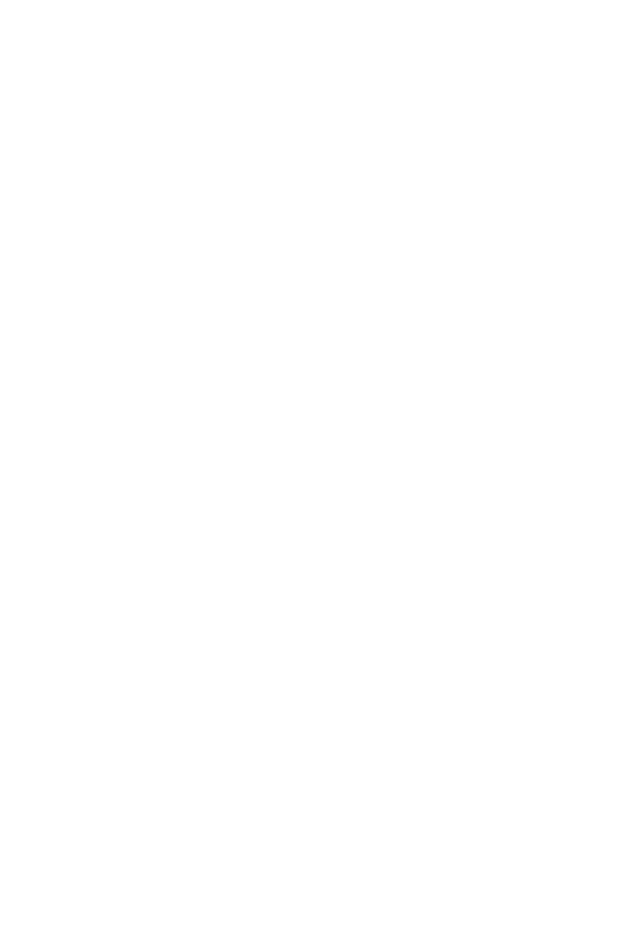
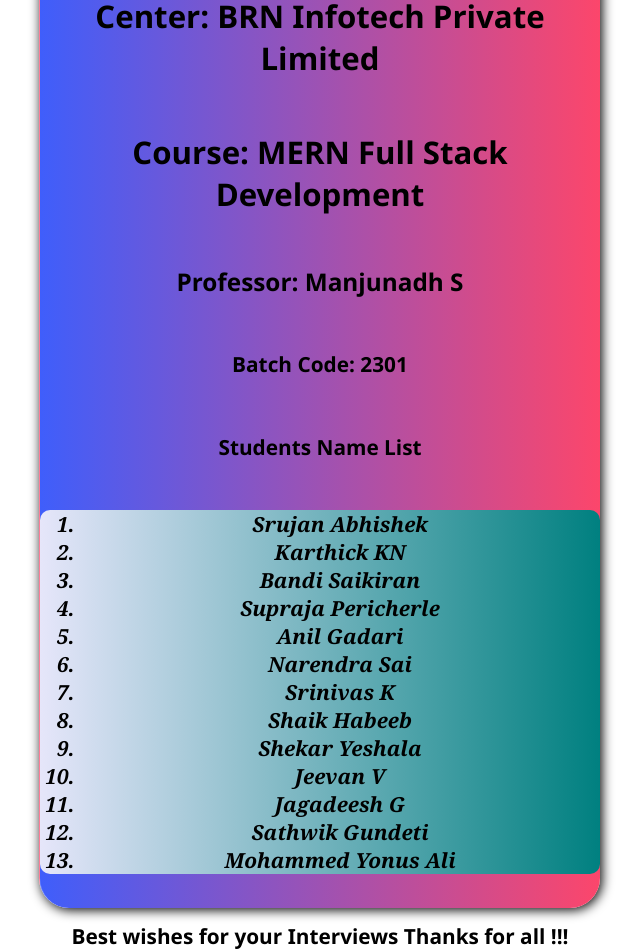
Before and after one commit to manjunadhb/batch2301rep, a React (Create React App) app: page / in a window 1280 px wide. Shown: the part 1600-2550 px from the top of the page, without its empty margins (311-953 px from the left). Before the commit the page ends 1287 px from the top, so only its background shows below. Built offline with nearby package versions, Linux system fonts and the light colour scheme.

Commit message:
added the students list of BRN

```diff
--- a/package.json
+++ b/package.json
@@ -10,6 +10,7 @@
     "react": "^18.2.0",
     "react-bootstrap": "^2.7.4",
     "react-dom": "^18.2.0",
+    "react-script": "^2.0.5",
     "react-scripts": "5.0.1",
     "web-vitals": "^2.1.4"
   },
--- a/src/App.css
+++ b/src/App.css
@@ -163,3 +163,30 @@
   border-radius: 5px;
   padding:3px;
 }
+.brninfo{
+
+    font-family: 'Segoe UI', Tahoma, Geneva, Verdana, sans-serif;
+    width: 35rem;
+    height: 75rem;
+    font-size: 1.3rem;
+    margin-left: 350px;
+    text-align: center;
+    display: flex;
+    flex-direction: column;
+    background: linear-gradient(to right,#3f5efb,#fc466b);
+    box-shadow: 2px 2px 12px black;
+    border-radius: 30px;
+    border-left: 1.5px solid rgba(255,255,255,.3);
+    border-top: 1.5px solid rgba(255,255,255,.3);
+
+}
+
+
+ol{
+  background: linear-gradient(to right,lavender,teal);
+  color: black;
+  font-family: Cambria, Cochin, Georgia, Times, 'Times New Roman', serif;
+  font-style: italic;
+  font-weight: 600;
+  border-radius: 10px;
+}
--- a/src/App.js
+++ b/src/App.js
@@ -1,6 +1,4 @@
-
 import "./App.css";
-
 
 function App() {
   return (
@@ -16,7 +14,7 @@
       </div>
       <br></br>
       <form>
-  <div >
+        <div>
           <fieldset>
             <legend>Email Login</legend>
             <label>Email Id</label>
@@ -30,19 +28,62 @@
         </div>
       </form>
       <h1>SASS Practice</h1>
-      <button type="button" class="btn btn-primary">Primary</button>
-<button type="button" class="btn btn-secondary">Secondary</button>
-<button type="button" class="btn btn-success">Success</button>
-<button type="button" class="btn btn-danger">Danger</button>
-<button type="button" class="btn btn-warning">Warning</button>
-<button type="button" class="btn btn-info">Info</button>
-<button type="button" class="btn btn-light">Light</button>
-<button type="button" class="btn btn-dark">Dark</button>
+      <button type="button" class="btn btn-primary">
+        Primary
+      </button>
+      <button type="button" class="btn btn-secondary">
+        Secondary
+      </button>
+      <button type="button" class="btn btn-success">
+        Success
+      </button>
+      <button type="button" class="btn btn-danger">
+        Danger
+      </button>
+      <button type="button" class="btn btn-warning">
+        Warning
+      </button>
+      <button type="button" class="btn btn-info">
+        Info
+      </button>
+      <button type="button" class="btn btn-light">
+        Light
+      </button>
+      <button type="button" class="btn btn-dark">
+        Dark
+      </button>
 
-<button type="button" class="btn btn-link">Link</button>
+      <button type="button" class="btn btn-link">
+        Link
+      </button>
+      <br></br>
+      <br></br>
+      <div className="brninfo">
+        <h2>Project of Karthick KN</h2>
+        <h1>Learnig Git Clone, Push, Pull, Remote Repositary</h1>
+        <h2>Center: BRN Infotech Private Limited</h2>
+        <h2>Course: MERN Full Stack Development</h2>
+        <h3>Professor: Manjunadh S</h3>
+        <h4>Batch Code: 2301</h4>
+        <h4>Students Name List</h4>
+        <ol>
+          <li>Srujan Abhishek</li>
+          <li>Karthick KN</li>
+          <li>Bandi Saikiran</li>
+          <li>Supraja Pericherle </li>
+          <li>Anil Gadari</li>
+          <li>Narendra Sai</li>
+          <li>Srinivas K</li>
+          <li>Shaik Habeeb</li>
+          <li>Shekar Yeshala</li>
+          <li>Jeevan V</li>
+          <li>Jagadeesh G</li>
+          <li>Sathwik Gundeti</li>
+          <li>Mohammed Yonus Ali</li>
+        </ol>
+        <h4>Best wishes for your Interviews Thanks for all !!!</h4>
       </div>
-
-
+    </div>
   );
 }
 
```
Also changed, not shown: 1 other file (tests, documents, lock files or other folders). Lines whose indentation alone changed are shown as unchanged.
